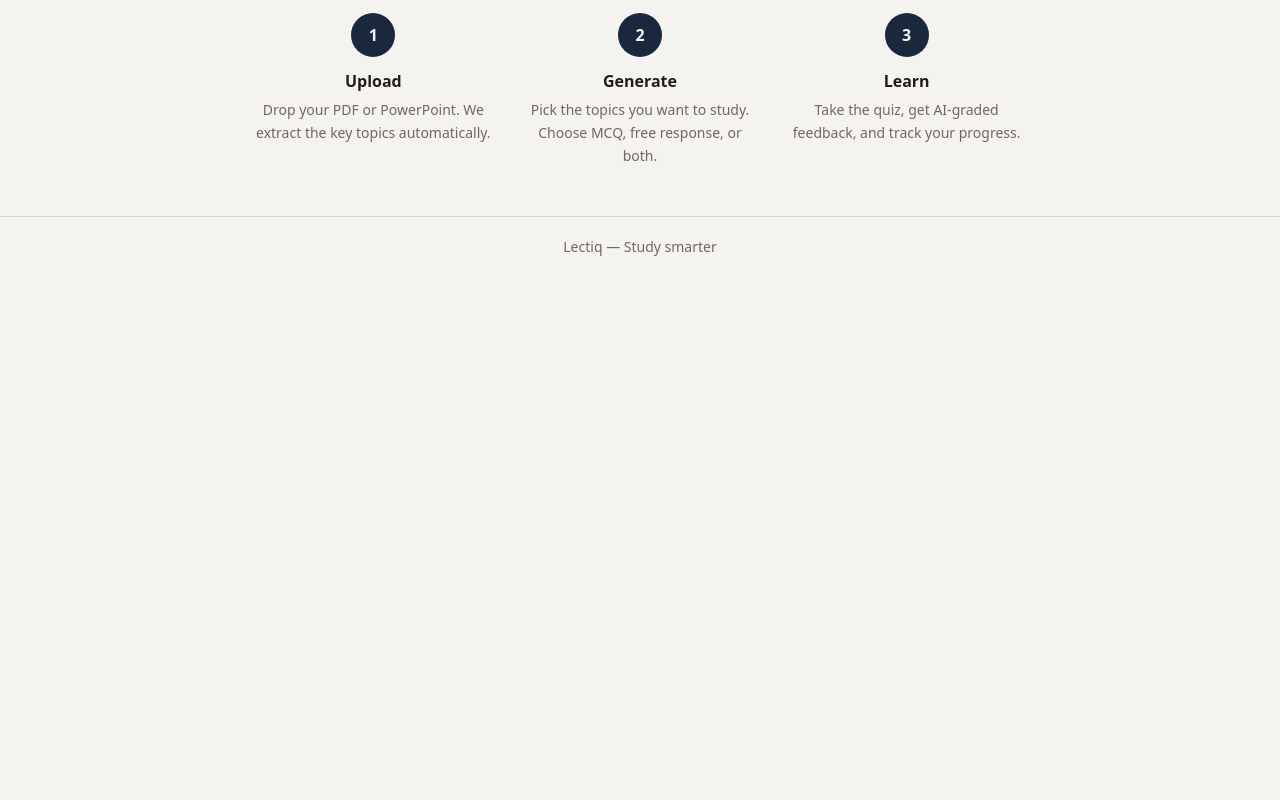
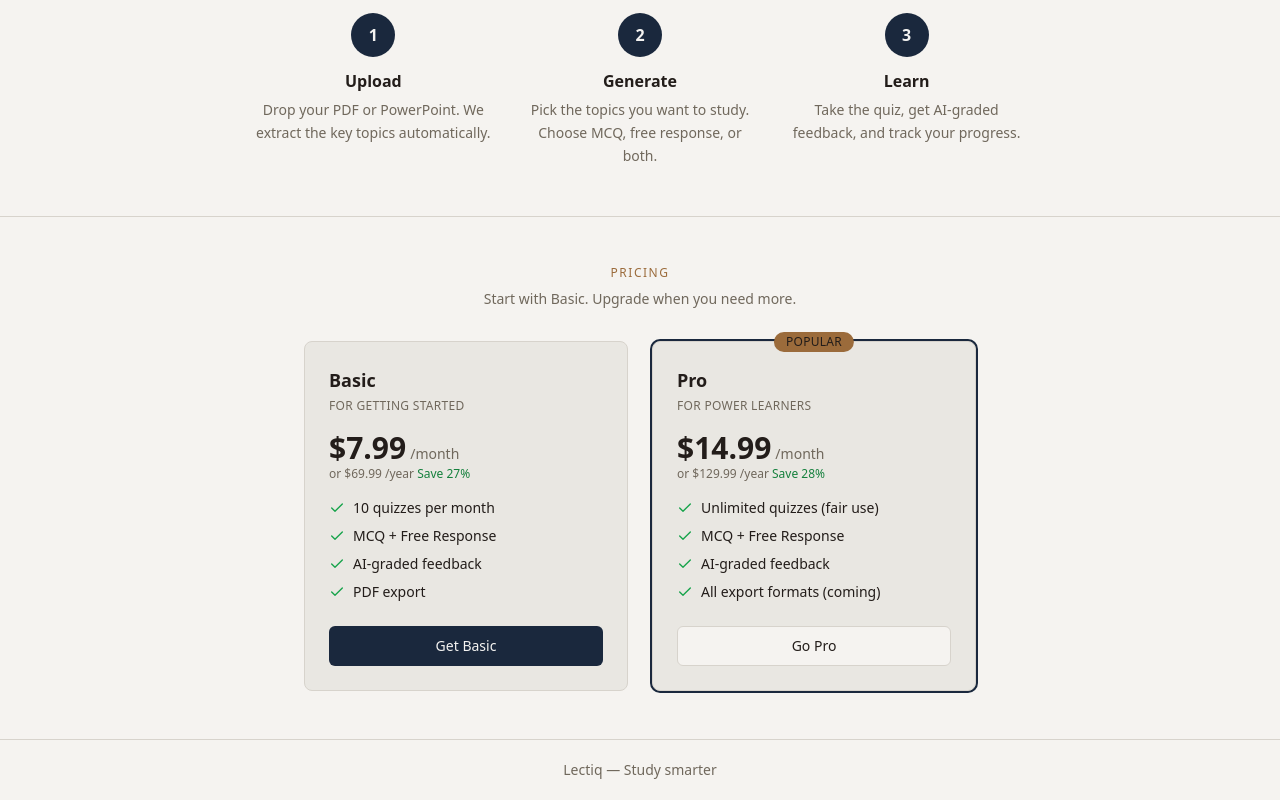
Before and after one commit to Des331150/lectiq, a Next.js app: page / in a window 1280 px wide. Shown: the part 626-1426 px from the top of the page. Before the commit the page ends 903 px from the top, so only its background shows below. Built offline with nearby package versions, Linux system fonts and the light colour scheme.

Commit message:
feat: add pricing section to landing page

```diff
--- a/app/page.tsx
+++ b/app/page.tsx
@@ -1,5 +1,6 @@
 import Image from "next/image";
 import Link from "next/link";
+import { Check } from "lucide-react";
 import { Button } from "@/components/ui/button";
 
 export default function LandingPage() {
@@ -69,6 +70,88 @@ export default function LandingPage() {
             ))}
           </div>
         </div>
+
+        <div className="border-t border-border py-12 px-4 sm:px-6">
+          <h2 className="text-center text-xs font-medium uppercase tracking-[1.5px] text-accent mb-2">
+            Pricing
+          </h2>
+          <p className="text-center text-muted-foreground text-sm mb-8">
+            Start with Basic. Upgrade when you need more.
+          </p>
+
+          <div className="grid grid-cols-1 md:grid-cols-2 gap-6 max-w-2xl mx-auto">
+            {/* Basic card */}
+            <div className="rounded-lg border border-border bg-card p-6">
+              <h3 className="text-lg font-bold mb-1">Basic</h3>
+              <p className="text-xs text-muted-foreground uppercase tracking-wide mb-4">
+                For getting started
+              </p>
+              <div className="mb-4">
+                <span className="text-3xl font-bold">$7.99</span>
+                <span className="text-sm text-muted-foreground ml-1">/month</span>
+                <div className="text-xs text-muted-foreground">or $69.99 /year <span className="text-green-700 font-medium">Save 27%</span></div>
+              </div>
+              <ul className="space-y-2 mb-6">
+                <li className="flex items-center gap-2 text-sm">
+                  <Check className="h-4 w-4 text-green-600 shrink-0" />
+                  10 quizzes per month
+                </li>
+                <li className="flex items-center gap-2 text-sm">
+                  <Check className="h-4 w-4 text-green-600 shrink-0" />
+                  MCQ + Free Response
+                </li>
+                <li className="flex items-center gap-2 text-sm">
+                  <Check className="h-4 w-4 text-green-600 shrink-0" />
+                  AI-graded feedback
+                </li>
+                <li className="flex items-center gap-2 text-sm">
+                  <Check className="h-4 w-4 text-green-600 shrink-0" />
+                  PDF export
+                </li>
+              </ul>
+              <Link href="/auth/register">
+                <Button className="w-full font-medium">Get Basic</Button>
+              </Link>
+            </div>
+
+            {/* Pro card */}
+            <div className="rounded-lg border border-border bg-card p-6 relative ring-2 ring-primary">
+              <span className="absolute -top-2.5 left-1/2 -translate-x-1/2 text-xs font-medium uppercase tracking-wide bg-accent text-accent-foreground px-3 py-0.5 rounded-full">
+                Popular
+              </span>
+              <h3 className="text-lg font-bold mb-1">Pro</h3>
+              <p className="text-xs text-muted-foreground uppercase tracking-wide mb-4">
+                For power learners
+              </p>
+              <div className="mb-4">
+                <span className="text-3xl font-bold">$14.99</span>
+                <span className="text-sm text-muted-foreground ml-1">/month</span>
+                <div className="text-xs text-muted-foreground">or $129.99 /year <span className="text-green-700 font-medium">Save 28%</span></div>
+              </div>
+              <ul className="space-y-2 mb-6">
+                <li className="flex items-center gap-2 text-sm">
+                  <Check className="h-4 w-4 text-green-600 shrink-0" />
+                  Unlimited quizzes (fair use)
+                </li>
+                <li className="flex items-center gap-2 text-sm">
+                  <Check className="h-4 w-4 text-green-600 shrink-0" />
+                  MCQ + Free Response
+                </li>
+                <li className="flex items-center gap-2 text-sm">
+                  <Check className="h-4 w-4 text-green-600 shrink-0" />
+                  AI-graded feedback
+                </li>
+                <li className="flex items-center gap-2 text-sm">
+                  <Check className="h-4 w-4 text-green-600 shrink-0" />
+                  All export formats (coming)
+                </li>
+              </ul>
+              <Link href="/auth/register">
+                <Button variant="outline" className="w-full font-medium">Go Pro</Button>
+              </Link>
+            </div>
+          </div>
+        </div>
       </main>
 
       <footer className="py-5 text-center text-sm text-muted-foreground border-t border-border">
```
